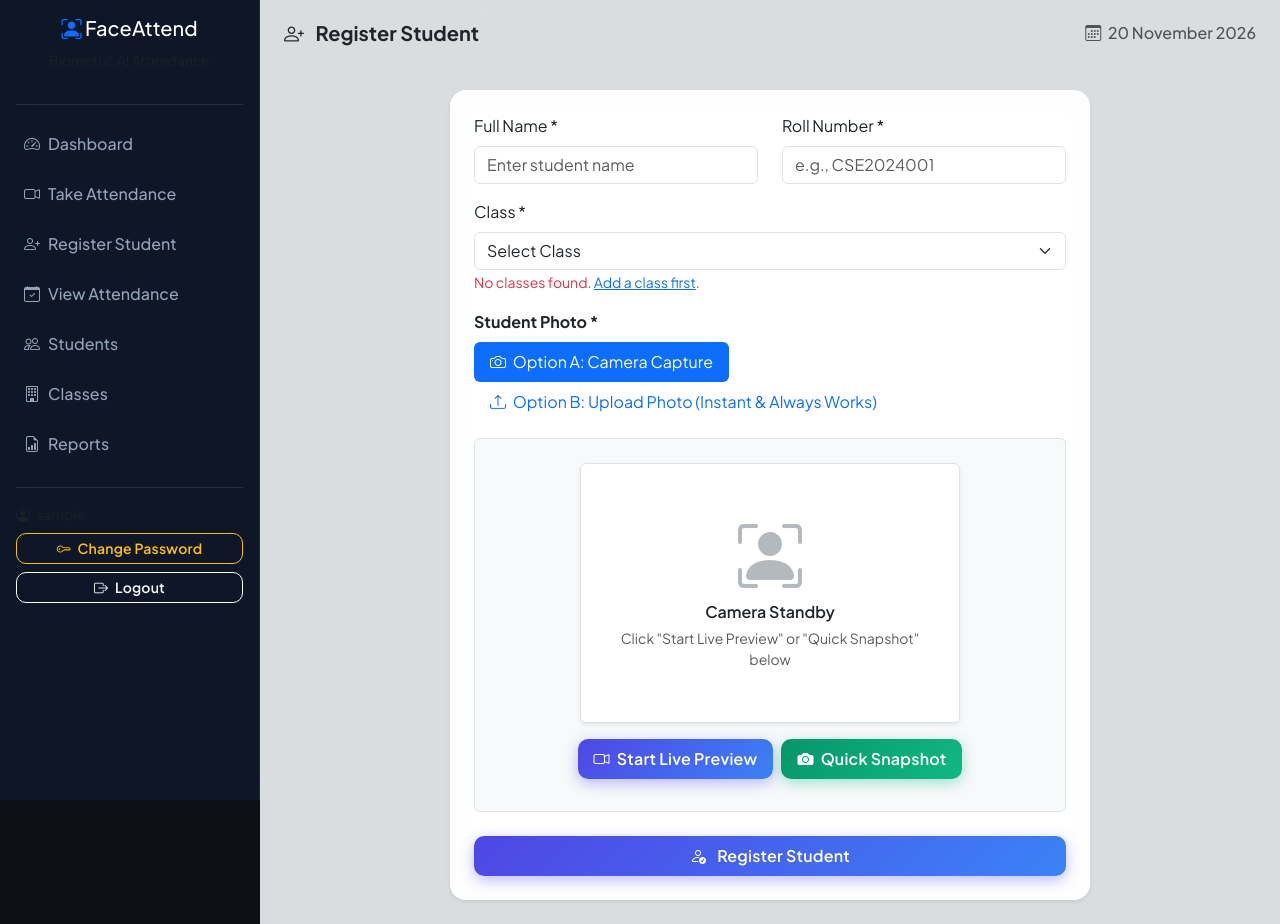
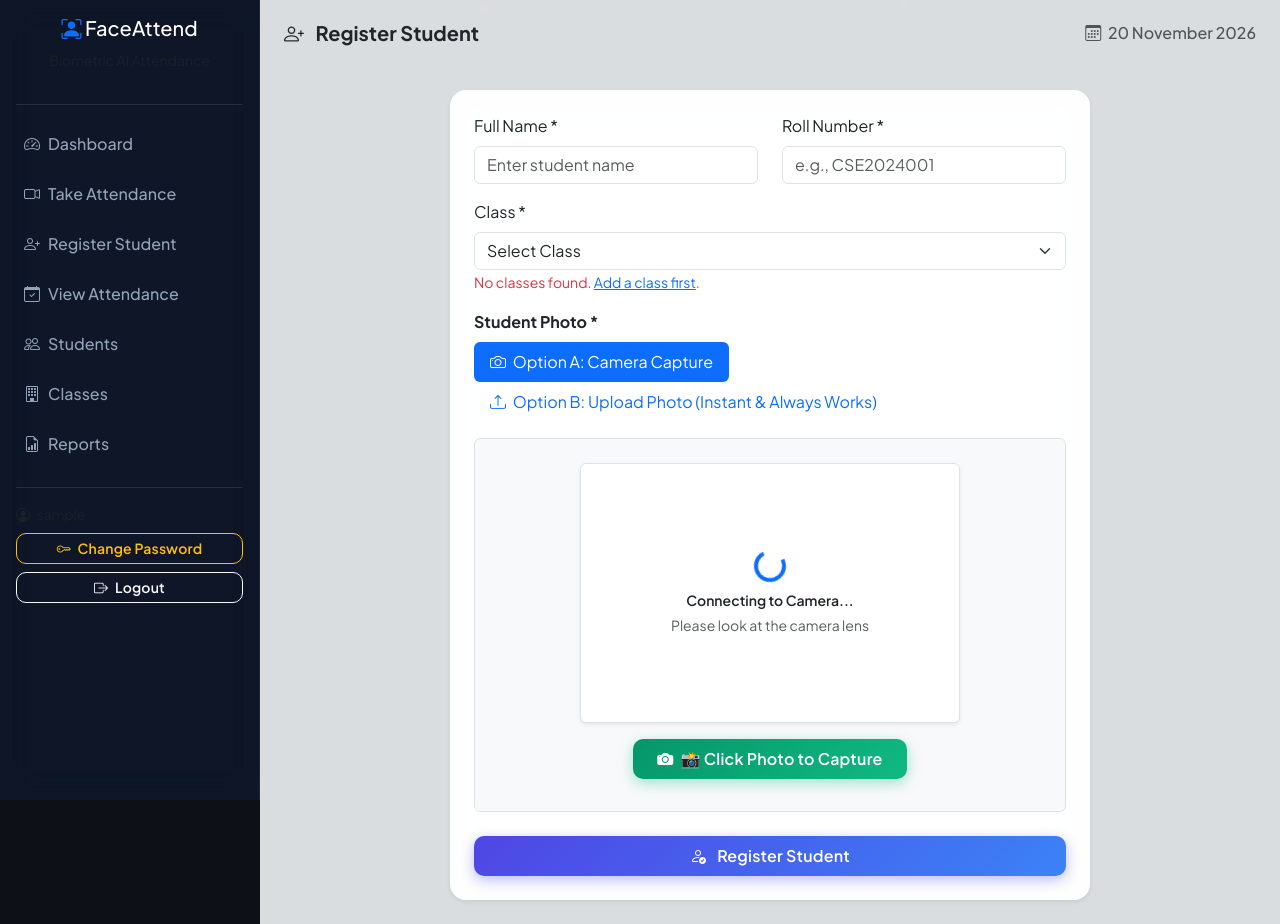
Before and after one commit to sumitkushwaha73766-cloud/face-attendance-system, a Flask app: template templates/register.html in a window 1280 px wide. Run offline with Flask 3, Linux system fonts and the light colour scheme; the template is opened without the code that fills it, so the values that code supplies are empty; the visitor is signed in with stand-in values (Sample User, id 1); data comes from the database, SQL or seed files in the repository; some libraries are stand-ins or nearby versions.

Commit message:
Auto-load camera feed on register page for instant 1-click capture

```diff
--- a/templates/register.html
+++ b/templates/register.html
@@ -62,16 +62,16 @@
                                     </div>
 
                                     <!-- Video / Preview Area -->
-                                    <div class="video-container position-relative d-inline-block text-center mb-3" style="min-height: 220px;">
-                                        <!-- Standby Box -->
+                                    <div class="video-container position-relative d-inline-block text-center mb-3" style="min-height: 260px;">
+                                        <!-- Standby / Loading Box -->
                                         <div id="cameraStandbyBox" class="p-4 bg-white rounded border d-flex flex-column align-items-center justify-content-center shadow-sm" style="width: 380px; height: 260px; max-width: 100%;">
-                                            <i class="bi bi-person-bounding-box display-3 text-secondary opacity-50 mb-2"></i>
-                                            <span class="text-dark fw-semibold">Camera Standby</span>
-                                            <span class="text-muted small mt-1">Click "Start Live Preview" or "Quick Snapshot" below</span>
+                                            <div class="spinner-border text-primary mb-2" role="status"></div>
+                                            <span class="text-dark fw-semibold small">Connecting to Camera...</span>
+                                            <span class="text-muted small mt-1">Please look at the camera lens</span>
                                         </div>
 
                                         <!-- Live Stream Feed (Direct from backend - Works 100% on all browsers!) -->
-                                        <img id="serverCameraFeed" src="" class="rounded border shadow-sm" style="width: 380px; height: 260px; object-fit: cover; display: none;">
+                                        <img id="serverCameraFeed" src="{{ url_for('video_feed') }}" onload="onFeedLoaded()" onerror="onFeedError()" class="rounded border shadow-sm" style="width: 380px; height: 260px; object-fit: cover; display: none;">
 
                                         <!-- Snapshot Result Preview Canvas -->
                                         <canvas id="webcamCanvas" width="380" height="260" class="rounded border shadow-sm" style="display:none;"></canvas>
@@ -79,14 +79,8 @@
 
                                     <!-- Controls -->
                                     <div class="d-flex justify-content-center gap-2 flex-wrap mb-2" id="cameraControls">
-                                        <button type="button" id="startPreviewBtn" class="btn btn-primary px-3 py-2 fw-semibold" onclick="startCameraPreview()">
-                                            <i class="bi bi-camera-video me-1"></i> Start Live Preview
-                                        </button>
-                                        <button type="button" id="quickSnapBtn" class="btn btn-success px-3 py-2 fw-semibold" onclick="quickSnapPhoto()">
-                                            <i class="bi bi-camera-fill me-1"></i> Quick Snapshot
-                                        </button>
-                                        <button type="button" id="captureStreamBtn" class="btn btn-success px-4 py-2 fw-semibold" style="display:none;" onclick="captureLiveStream()">
-                                            <i class="bi bi-check2-circle me-1"></i> Snap Current Frame
+                                        <button type="button" id="captureStreamBtn" class="btn btn-success px-4 py-2 fw-semibold" onclick="captureLiveStream()">
+                                            <i class="bi bi-camera-fill me-1"></i> 📸 Click Photo to Capture
                                         </button>
                                         <button type="button" id="retakeBtn" class="btn btn-warning px-3 py-2 fw-semibold" style="display:none;" onclick="retakePhoto()">
                                             <i class="bi bi-arrow-repeat me-1"></i> Retake Photo
@@ -94,7 +88,7 @@
                                     </div>
 
                                     <div id="captureSuccessBadge" class="alert alert-success py-2 px-3 small d-inline-block mb-0 mt-2" style="display:none;">
-                                        <i class="bi bi-check-circle-fill me-1"></i> <strong>Photo Captured Successfully!</strong> Click "Register Student" below.
+                                        <i class="bi bi-check-circle-fill me-1"></i> <strong>Photo Captured Successfully!</strong> Now click "Register Student" below.
                                     </div>
 
                                     <input type="hidden" name="captured_photo" id="capturedPhotoData">
@@ -131,6 +125,32 @@
 <script>
 const csrfToken = document.querySelector('meta[name="csrf-token"]').getAttribute('content');
 
+function onFeedLoaded() {
+    const feed = document.getElementById('serverCameraFeed');
+    const standby = document.getElementById('cameraStandbyBox');
+    if (feed && standby) {
+        standby.style.display = 'none';
+        feed.style.display = 'inline-block';
+    }
+}
+
+function onFeedError() {
+    const standby = document.getElementById('cameraStandbyBox');
+    const errorBox = document.getElementById('cameraErrorBox');
+    const errorMsg = document.getElementById('cameraErrorMsg');
+    if (standby) {
+        standby.innerHTML = `
+            <i class="bi bi-camera-video-off display-3 text-warning opacity-75 mb-2"></i>
+            <span class="text-dark fw-semibold small">Camera Not Available</span>
+            <span class="text-muted small mt-1">Please use "Option B: Upload Photo" above</span>
+        `;
+    }
+    if (errorBox && errorMsg) {
+        errorMsg.textContent = "Camera feed could not start. Please use Option B (Upload Photo) to register.";
+        errorBox.style.display = 'block';
+    }
+}
+
 function switchToUploadTab() {
     const uploadTabBtn = document.getElementById('upload-tab-btn');
     const tab = new bootstrap.Tab(uploadTabBtn);
@@ -149,29 +169,6 @@ function previewUploadPhoto(e) {
     }
 }
 
-// ─── Start Live Preview (MJPEG stream directly from OpenCV) ────
-function startCameraPreview() {
-    const feed = document.getElementById('serverCameraFeed');
-    const standby = document.getElementById('cameraStandbyBox');
-    const startBtn = document.getElementById('startPreviewBtn');
-    const quickBtn = document.getElementById('quickSnapBtn');
-    const captureStreamBtn = document.getElementById('captureStreamBtn');
-    const canvas = document.getElementById('webcamCanvas');
-    const errorBox = document.getElementById('cameraErrorBox');
-
-    errorBox.style.display = 'none';
-    canvas.style.display = 'none';
-    standby.style.display = 'none';
-
-    // Start MJPEG stream with timestamp to avoid cache
-    feed.src = "{{ url_for('video_feed') }}?t=" + new Date().getTime();
-    feed.style.display = 'inline-block';
-
-    startBtn.style.display = 'none';
-    quickBtn.style.display = 'none';
-    captureStreamBtn.style.display = 'inline-block';
-}
-
 // ─── Snap Current Frame from Stream ──────────────────────────
 function captureLiveStream() {
     const feed = document.getElementById('serverCameraFeed');
@@ -181,7 +178,7 @@ function captureLiveStream() {
     const badge = document.getElementById('captureSuccessBadge');
 
     captureStreamBtn.disabled = true;
-    captureStreamBtn.innerHTML = '<span class="spinner-border spinner-border-sm me-1"></span> Snapping...';
+    captureStreamBtn.innerHTML = '<span class="spinner-border spinner-border-sm me-1"></span> Capturing Photo...';
 
     fetch("{{ url_for('api_capture_frame') }}", {
         method: 'POST',
@@ -190,7 +187,7 @@ function captureLiveStream() {
     .then(res => res.json())
     .then(data => {
         captureStreamBtn.disabled = false;
-        captureStreamBtn.innerHTML = '<i class="bi bi-check2-circle me-1"></i> Snap Current Frame';
+        captureStreamBtn.innerHTML = '<i class="bi bi-camera-fill me-1"></i> 📸 Click Photo to Capture';
 
         if (data.status === 'success') {
             feed.style.display = 'none';
@@ -213,56 +210,8 @@ function captureLiveStream() {
     })
     .catch(err => {
         captureStreamBtn.disabled = false;
-        captureStreamBtn.innerHTML = '<i class="bi bi-check2-circle me-1"></i> Snap Current Frame';
+        captureStreamBtn.innerHTML = '<i class="bi bi-camera-fill me-1"></i> 📸 Click Photo to Capture';
         alert('Capture error: ' + err.message);
-    });
-}
-
-// ─── Quick Snapshot directly from Hardware ────────────────────
-function quickSnapPhoto() {
-    const quickBtn = document.getElementById('quickSnapBtn');
-    const startBtn = document.getElementById('startPreviewBtn');
-    const standby = document.getElementById('cameraStandbyBox');
-    const retakeBtn = document.getElementById('retakeBtn');
-    const canvas = document.getElementById('webcamCanvas');
-    const badge = document.getElementById('captureSuccessBadge');
-    const errorBox = document.getElementById('cameraErrorBox');
-
-    errorBox.style.display = 'none';
-    quickBtn.disabled = true;
-    quickBtn.innerHTML = '<span class="spinner-border spinner-border-sm me-1"></span> Snapping Face...';
-
-    fetch("{{ url_for('api_capture_frame') }}", {
-        method: 'POST',
-        headers: { 'X-CSRFToken': csrfToken }
-    })
-    .then(res => res.json())
-    .then(data => {
-        quickBtn.disabled = false;
-        quickBtn.innerHTML = '<i class="bi bi-camera-fill me-1"></i> Quick Snapshot';
-
-        if (data.status === 'success') {
-            standby.style.display = 'none';
-            const img = new Image();
-            img.onload = function() {
-                const ctx = canvas.getContext('2d');
-                ctx.drawImage(img, 0, 0, canvas.width, canvas.height);
-                canvas.style.display = 'inline-block';
-                startBtn.style.display = 'none';
-                quickBtn.style.display = 'none';
-                retakeBtn.style.display = 'inline-block';
-                badge.style.display = 'inline-block';
-                document.getElementById('capturedPhotoData').value = data.image;
-            };
-            img.src = data.image;
-        } else {
-            alert(data.message || 'Camera capture failed. Please use Option B (Upload Photo).');
-        }
-    })
-    .catch(err => {
-        quickBtn.disabled = false;
-        quickBtn.innerHTML = '<i class="bi bi-camera-fill me-1"></i> Quick Snapshot';
-        alert('Server request failed: ' + err.message);
     });
 }
 
@@ -270,14 +219,16 @@ function quickSnapPhoto() {
 function retakePhoto() {
     document.getElementById('capturedPhotoData').value = '';
     document.getElementById('webcamCanvas').style.display = 'none';
-    document.getElementById('serverCameraFeed').style.display = 'none';
-    document.getElementById('serverCameraFeed').src = '';
-    document.getElementById('cameraStandbyBox').style.display = 'flex';
+    const feed = document.getElementById('serverCameraFeed');
+    const standby = document.getElementById('cameraStandbyBox');
+
+    standby.style.display = 'flex';
+    feed.style.display = 'none';
+    feed.src = "{{ url_for('video_feed') }}?t=" + new Date().getTime();
+
     document.getElementById('retakeBtn').style.display = 'none';
-    document.getElementById('captureStreamBtn').style.display = 'none';
+    document.getElementById('captureStreamBtn').style.display = 'inline-block';
     document.getElementById('captureSuccessBadge').style.display = 'none';
-    document.getElementById('startPreviewBtn').style.display = 'inline-block';
-    document.getElementById('quickSnapBtn').style.display = 'inline-block';
 }
 
 window.addEventListener('beforeunload', () => {
```
